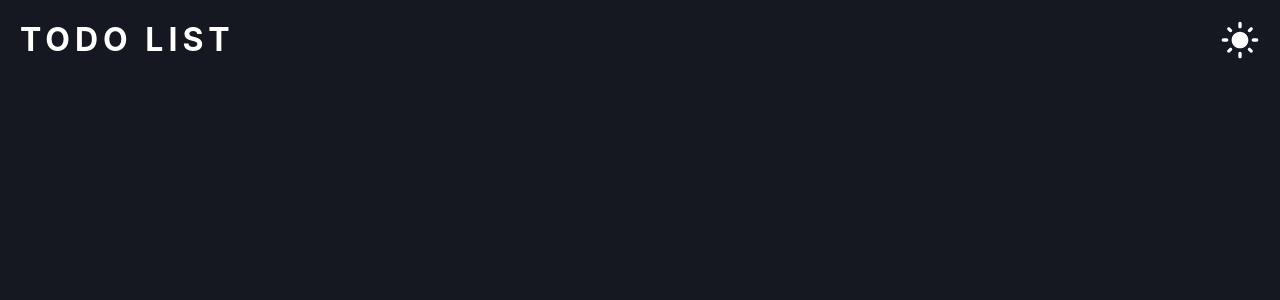
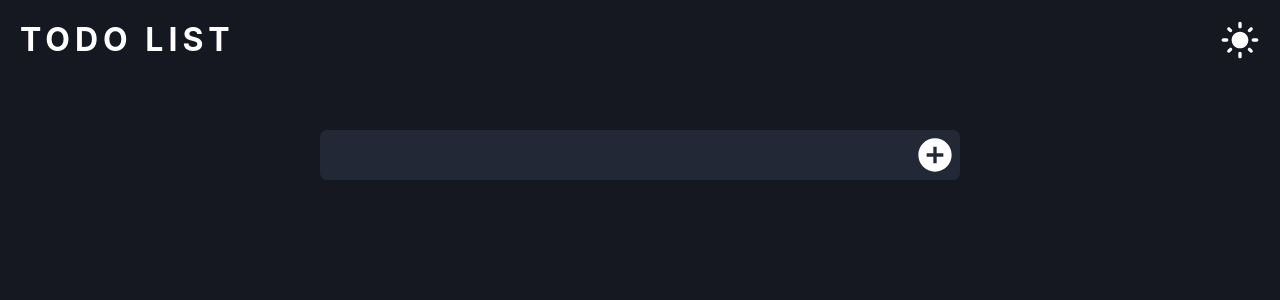
Before and after one commit to Inferno-Ripper/todo-list, a React (Create React App) app: page / in a window 1280 px wide. Shown: the top 300 px of the page. Built offline with nearby package versions, Linux system fonts and the light colour scheme.

Commit message:
addTodo component built

```diff
--- a/src/App.js
+++ b/src/App.js
@@ -7,6 +7,7 @@ import { changeTheTheme, selectTheme } from './features/darkModeSlice';
 // icons
 import DarkModeIcon from '@mui/icons-material/DarkMode';
 import LightModeIcon from '@mui/icons-material/LightMode';
+import AddTodo from './components/AddTodo';
 
 function App() {
 	const [themeIcon, setThemeIcon] = useState(LightModeIcon);
@@ -33,6 +34,10 @@ function App() {
 			</div>
 
 			<h1 className='App__todoListText'>Todo List</h1>
+
+			<div className='App__todos'>
+				<AddTodo />
+			</div>
 		</div>
 	);
 }
--- /dev/null
+++ b/src/components/AddTodo.js
@@ -0,0 +1,29 @@
+import React from 'react';
+import { useSelector } from 'react-redux';
+import { selectTheme } from '../features/darkModeSlice';
+import '../styles/AddTodo.css';
+
+// icons
+import AddCircleIcon from '@mui/icons-material/AddCircle';
+
+const AddTodo = () => {
+	const darkMode = useSelector(selectTheme);
+
+	return (
+		<div className='addTodo'>
+			<form
+				className={`${
+					darkMode ? 'dark-addTodo__form' : 'light-addTodo__form'
+				} addTodo__form`}
+			>
+				<input type='text' className='addTodo__input' />
+				<button type='submit' className='addTodo__button'>
+					Submit
+				</button>
+				<AddCircleIcon />
+			</form>
+		</div>
+	);
+};
+
+export default AddTodo;
--- /dev/null
+++ b/src/styles/AddTodo.css
@@ -0,0 +1,51 @@
+.addTodo {
+	margin-top: 50px;
+}
+
+.addTodo__form {
+	display: flex;
+	align-items: center;
+	padding: 0 5px;
+	border-radius: 7px;
+}
+
+.addTodo__input {
+	background: transparent;
+	width: 100%;
+	height: 50px;
+	outline: none;
+	border: none;
+	font-size: 20px;
+	padding: 0 15px;
+}
+
+.dark-addTodo__form {
+	background-color: #222836;
+	color: white;
+}
+
+.dark-addTodo__form > .addTodo__input {
+	color: white;
+}
+
+.light-addTodo__form {
+	background-color: #fefefe;
+	color: black;
+}
+
+.addTodo__form .MuiSvgIcon-root {
+	font-size: 40px;
+	cursor: pointer;
+}
+
+.dark-addTodo__form .MuiSvgIcon-root {
+	color: white;
+}
+
+.light-addTodo__form .MuiSvgIcon-root {
+	color: #222836;
+}
+
+.addTodo__button {
+	display: none;
+}
--- a/src/styles/App.css
+++ b/src/styles/App.css
@@ -5,7 +5,7 @@
 	height: 100vh;
 	width: 100vw;
 	position: relative;
-	transition: all 0.5s ease-in-out;
+	transition: background-color 0.5s ease-in-out;
 }
 
 .dark-App {
@@ -14,7 +14,7 @@
 }
 
 .light-App {
-	background-color: white;
+	background-color: #e8e8ec;
 	color: black;
 }
 
@@ -32,3 +32,14 @@
 	letter-spacing: 5px;
 	text-transform: uppercase;
 }
+
+.App__todos {
+	height: 80vh;
+	width: 80vw;
+}
+
+@media (min-width: 768px) {
+	.App__todos {
+		width: 50vw;
+	}
+}
```
